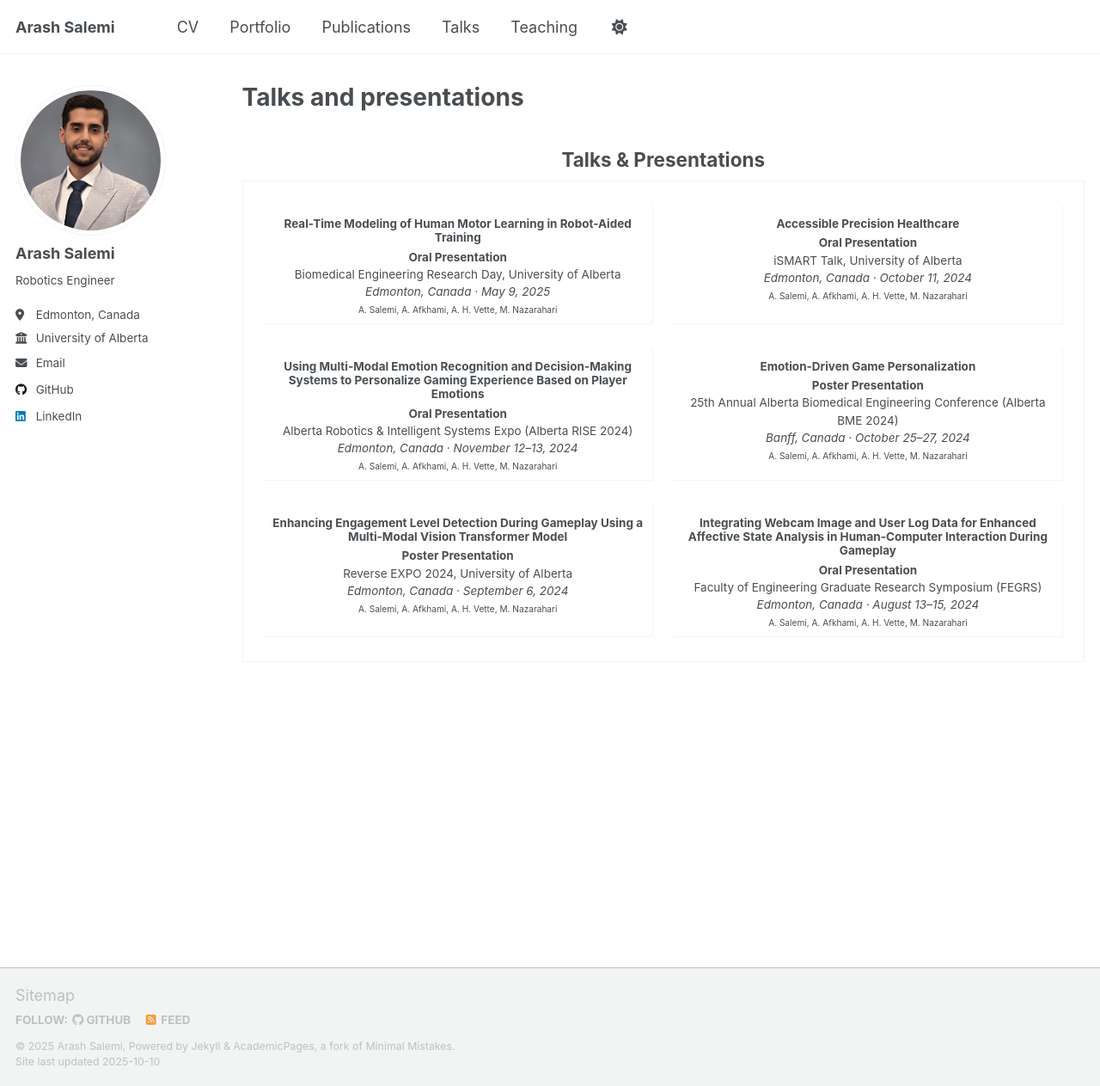
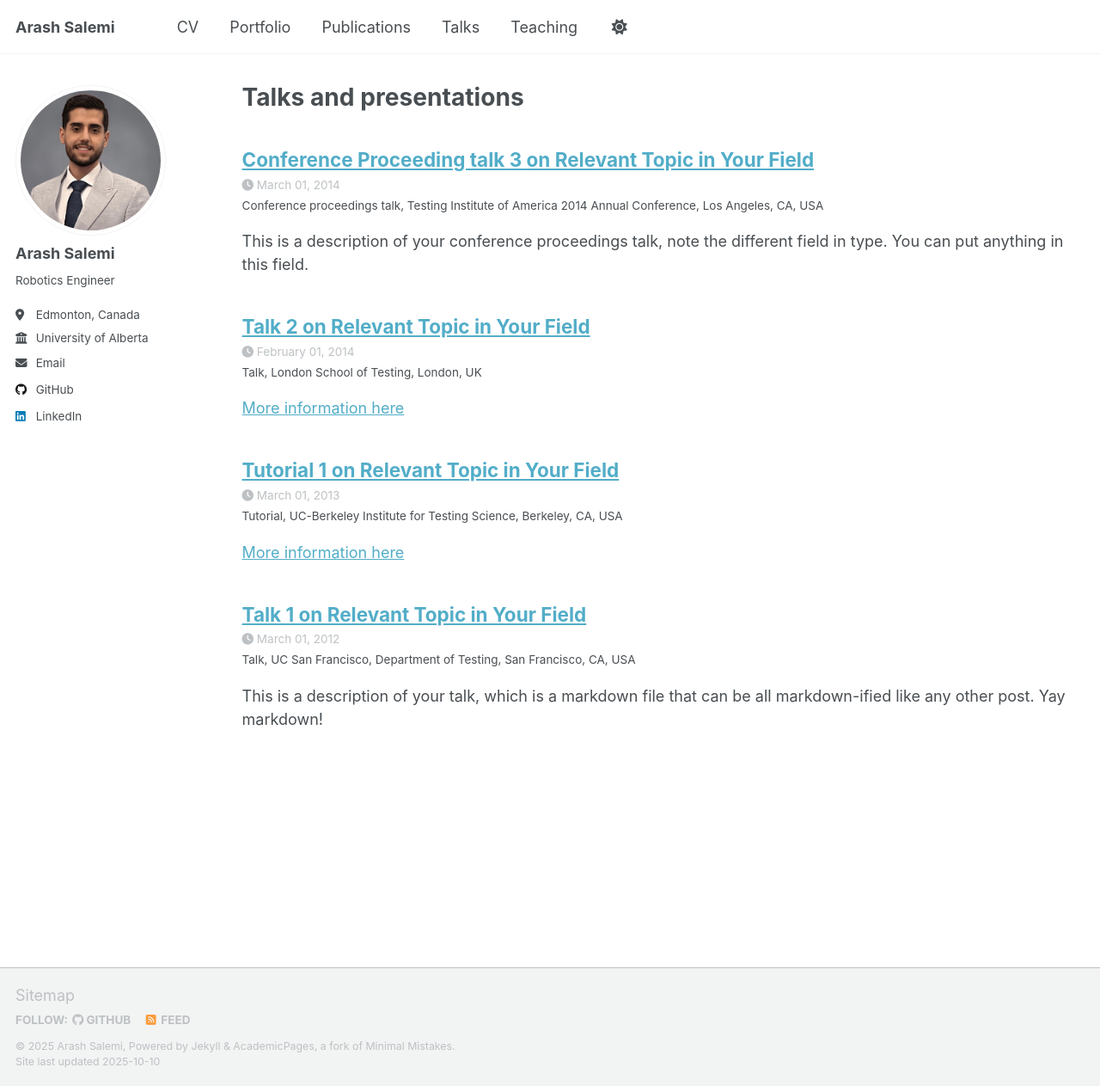
Before and after one commit to arash-salemi/arash-salemi.github.io, a Jekyll site: the page built from _pages/talks.html, in a window 1280 px wide and 1263 px high. Shown: the whole window at 86% size. Built offline with Jekyll 4.4.1, drawn with Linux system fonts in a browser that asks for light colours; a script that is not in the unit is left out.

Commit message:
Update talks.html

```diff
--- a/_pages/talks.html
+++ b/_pages/talks.html
@@ -5,60 +5,12 @@ permalink: /talks/
 author_profile: true
 ---
 
-<h2 align="center">Talks & Presentations</h2>
+{% if site.talkmap_link == true %}
 
-<table style="width:100%; table-layout:fixed; border-collapse:separate; border-spacing:24px 28px;">
-  <tr>
-    <td style="vertical-align:top; width:50%; text-align:center;">
-      <h3 style="margin:6px 0 4px;">Real-Time Modeling of Human Motor Learning in Robot-Aided Training</h3>
-      <div><strong>Oral Presentation</strong></div>
-      <div>Biomedical Engineering Research Day, University of Alberta</div>
-      <em>Edmonton, Canada · May 9, 2025</em><br>
-      <small>A. Salemi, A. Afkhami, A. H. Vette, M. Nazarahari</small>
-    </td>
+<p style="text-decoration:underline;"><a href="/talkmap.html">See a map of all the places I've given a talk!</a></p>
 
-    <td style="vertical-align:top; width:50%; text-align:center;">
-      <h3 style="margin:6px 0 4px;">Accessible Precision Healthcare</h3>
-      <div><strong>Oral Presentation</strong></div>
-      <div>iSMART Talk, University of Alberta</div>
-      <em>Edmonton, Canada · October 11, 2024</em><br>
-      <small>A. Salemi, A. Afkhami, A. H. Vette, M. Nazarahari</small>
-    </td>
-  </tr>
+{% endif %}
 
-  <tr>
-    <td style="vertical-align:top; width:50%; text-align:center;">
-      <h3 style="margin:6px 0 4px;">Using Multi-Modal Emotion Recognition and Decision-Making Systems to Personalize Gaming Experience Based on Player Emotions</h3>
-      <div><strong>Oral Presentation</strong></div>
-      <div>Alberta Robotics & Intelligent Systems Expo (Alberta RISE 2024)</div>
-      <em>Edmonton, Canada · November 12–13, 2024</em><br>
-      <small>A. Salemi, A. Afkhami, A. H. Vette, M. Nazarahari</small>
-    </td>
-
-    <td style="vertical-align:top; width:50%; text-align:center;">
-      <h3 style="margin:6px 0 4px;">Emotion-Driven Game Personalization</h3>
-      <div><strong>Poster Presentation</strong></div>
-      <div>25th Annual Alberta Biomedical Engineering Conference (Alberta BME 2024)</div>
-      <em>Banff, Canada · October 25–27, 2024</em><br>
-      <small>A. Salemi, A. Afkhami, A. H. Vette, M. Nazarahari</small>
-    </td>
-  </tr>
-
-  <tr>
-    <td style="vertical-align:top; width:50%; text-align:center;">
-      <h3 style="margin:6px 0 4px;">Enhancing Engagement Level Detection During Gameplay Using a Multi-Modal Vision Transformer Model</h3>
-      <div><strong>Poster Presentation</strong></div>
-      <div>Reverse EXPO 2024, University of Alberta</div>
-      <em>Edmonton, Canada · September 6, 2024</em><br>
-      <small>A. Salemi, A. Afkhami, A. H. Vette, M. Nazarahari</small>
-    </td>
-
-    <td style="vertical-align:top; width:50%; text-align:center;">
-      <h3 style="margin:6px 0 4px;">Integrating Webcam Image and User Log Data for Enhanced Affective State Analysis in Human-Computer Interaction During Gameplay</h3>
-      <div><strong>Oral Presentation</strong></div>
-      <div>Faculty of Engineering Graduate Research Symposium (FEGRS)</div>
-      <em>Edmonton, Canada · August 13–15, 2024</em><br>
-      <small>A. Salemi, A. Afkhami, A. H. Vette, M. Nazarahari</small>
-    </td>
-  </tr>
-</table>
+{% for post in site.talks reversed %}
+  {% include archive-single-talk.html %}
+{% endfor %}
```
